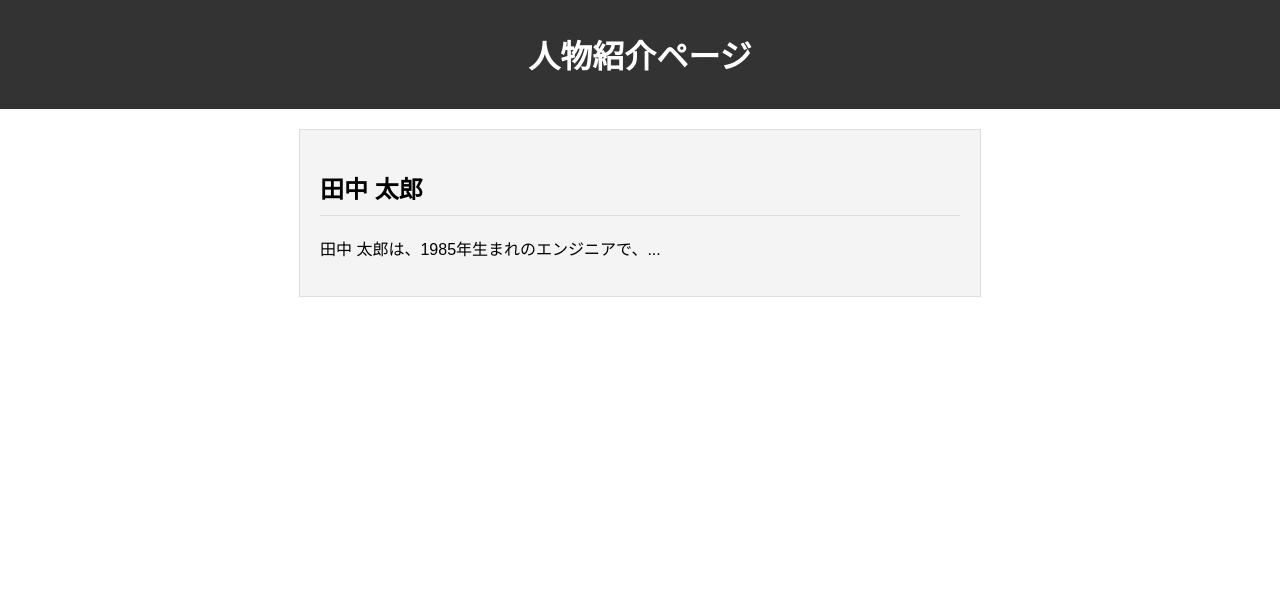
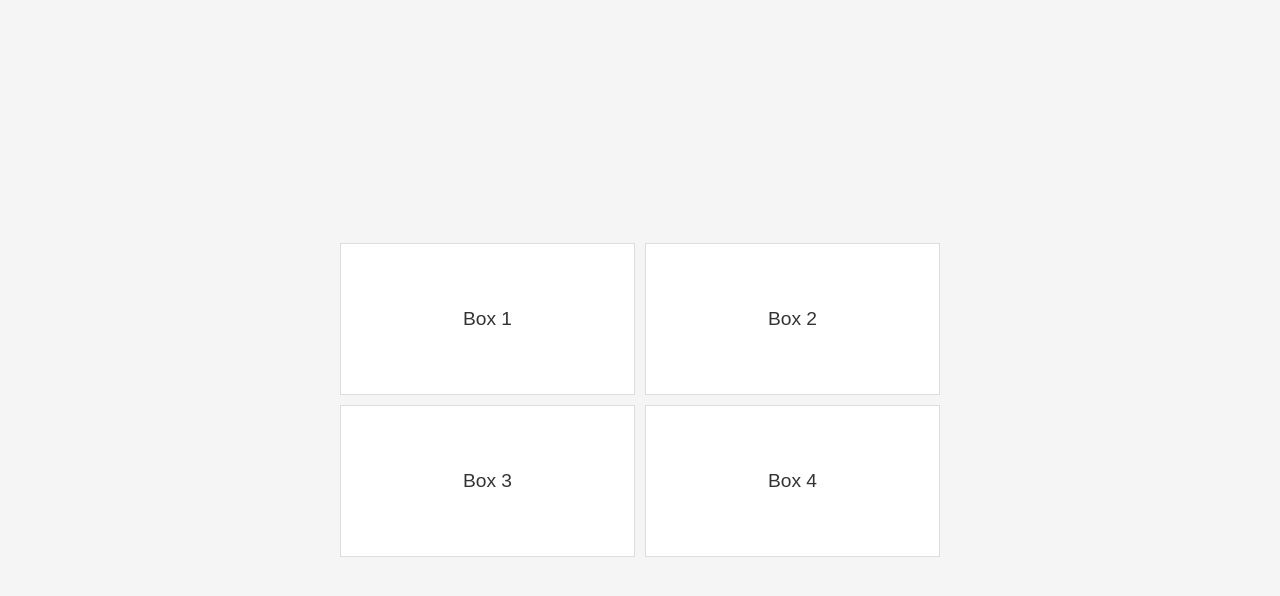
Before and after one commit to hontani-hajime/server, a plain HTML site: page top/index.html in a window 1280 px wide. Drawn offline with Linux system fonts and the light colour scheme.

Commit message:
Update index.html

```diff
--- a/top/index.html
+++ b/top/index.html
@@ -3,49 +3,48 @@
 <head>
     <meta charset="UTF-8">
     <meta name="viewport" content="width=device-width, initial-scale=1.0">
-    <title>人物紹介ページ</title>
+    <title>トップページ</title>
     <style>
-        /* 人物紹介のスタイル */
+        /* 全体の背景色 */
         body {
+            background-color: #f5f5f5;
+            display: flex;
+            align-items: center;
+            justify-content: center;
+            min-height: 100vh;
+            margin: 0;
             font-family: Arial, sans-serif;
-            margin: 0;
-            padding: 0;
+        }
+
+        /* 全体のコンテナ */
+        .container {
+            display: grid;
+            grid-template-columns: repeat(2, 1fr);
+            gap: 10px;
+            padding: 10px;
+            width: 90%;
+            max-width: 600px;
+        }
+
+        /* 各四角形 */
+        .box {
+            background-color: #ffffff;
+            border: 1px solid #ddd;
+            height: 150px;
             display: flex;
-            flex-direction: column;
             align-items: center;
-        }
-        header {
-            width: 100%;
-            background-color: #333;
-            color: white;
-            padding: 10px;
-            text-align: center;
-        }
-        .profile {
-            width: 50%;
-            background-color: #f4f4f4;
-            margin: 20px;
-            padding: 20px;
-            border: 1px solid #ddd;
-            text-align: left;
-        }
-        .profile h2 {
-            border-bottom: 1px solid #ddd;
-            padding-bottom: 10px;
+            justify-content: center;
+            font-size: 1.2em;
+            color: #333;
         }
     </style>
 </head>
 <body>
-
-<header>
-    <h1>人物紹介ページ</h1>
-</header>
-
-<div class="profile">
-    <h2>田中 太郎</h2>
-    <p>田中 太郎は、1985年生まれのエンジニアで、...</p>
-    <!-- 他の人物のプロフィールも追加可能 -->
-</div>
-
+    <div class="container">
+        <div class="box">Box 1</div>
+        <div class="box">Box 2</div>
+        <div class="box">Box 3</div>
+        <div class="box">Box 4</div>
+    </div>
 </body>
 </html>
```
